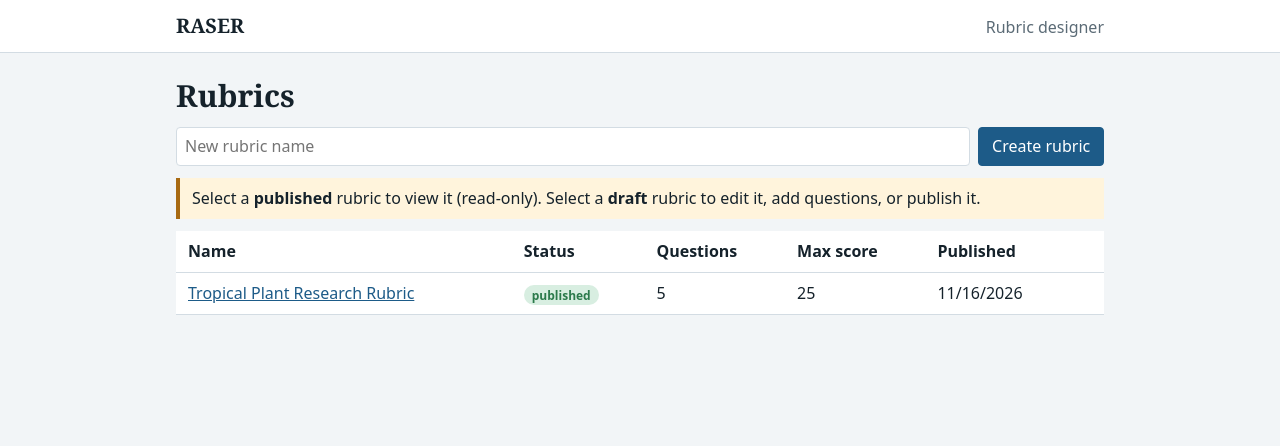
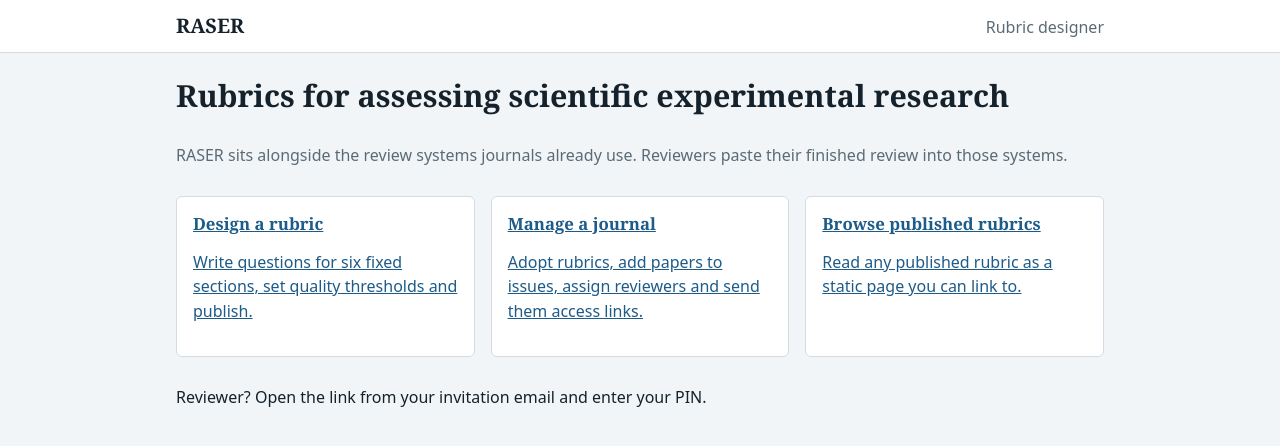
Before and after one commit to pbrusswpi/RASER, a Next.js app: page / in a window 1280 px wide. Shown: the top 446 px of the page. Built offline with nearby package versions, Linux system fonts and the light colour scheme.

Commit message:
created a new landing page

```diff
--- a/src/app/page.tsx
+++ b/src/app/page.tsx
@@ -1,102 +1,16 @@
-"use client";
-// List Rubrics + Create Rubric + Delete Rubric
 import Link from "next/link";
-import { useRouter } from "next/navigation";
-import { useState } from "react";
-import { useDB, useReady } from "@/control/store";
-import { designer } from "@/control/controllers";
-import { fmtDate, maxScore } from "@/entities/types";
-import { ErrorBanner, StatusBadge, useRun } from "@/boundary/hooks";
 
-export default function RubricList() {
-  const db = useDB();
-  const ready = useReady();
-  const router = useRouter();
-  const { error, run } = useRun();
-  const [name, setName] = useState("");
-
-  if (!ready)
-    return <p>Loading…</p>;
-
+export default function Home() {
   return (
     <div className="stack">
-      <h1>Rubrics</h1>
-
-      <form
-        className="row"
-        onSubmit={(e) => {
-          e.preventDefault();
-          run(() => {
-            router.push(`/rubrics/${designer.create(name)}`);
-          });
-        }}>
-
-        <input
-          placeholder="New rubric name"
-          aria-label="New rubric name"
-          value={name}
-          onChange={(e) => setName(e.target.value)}
-        />
-
-        <button className="primary" type="submit">
-          Create rubric
-        </button>
-
-      </form>
-      <ErrorBanner error={error} />
-
-      <p className="notice" role="note">
-        Select a <strong>published</strong> rubric to view it (read-only).
-        Select a <strong>draft</strong> rubric to edit it, add questions, or publish it.
-      </p>
-
-      {db.rubrics.length === 0 ? <p className="muted">No rubrics yet. Name one above to start.</p> : (
-        <table>
-          <thead>
-            <tr>
-              <th>Name</th>
-              <th>Status</th>
-              <th>Questions</th>
-              <th>Max score</th>
-              <th>Published</th>
-              <th></th>
-            </tr>
-          </thead>
-
-          <tbody>
-            {db.rubrics.map((r) => (
-              <tr key={r.id}>
-                <td>
-                  <Link href={`/rubrics/${r.id}`}>
-                    {r.name}
-                  </Link>
-                </td>
-                <td>
-                  <StatusBadge status={r.status} />
-                </td>
-                <td>{r.questions.length}</td>
-                <td>{maxScore(r)}</td>
-                <td>{fmtDate(r.publishedAt)}</td>
-                <td>
-                  {r.status === "draft" &&
-                    <button
-                      onClick={() =>
-                        run(() => {
-                          if (window.confirm(`Delete "${r.name}"?`)) {
-                            designer.remove(r.id);
-                          }
-                        })
-                      }
-                    >
-                      Delete
-                    </button>
-                  }
-                </td>
-              </tr>
-            ))}
-          </tbody>
-        </table>
-      )}
+      <h1>Rubrics for assessing scientific experimental research</h1>
+      <p className="muted">RASER sits alongside the review systems journals already use. Reviewers paste their finished review into those systems.</p>
+      <div className="cards">
+        <Link href="/designer" className="panel"><h3>Design a rubric</h3><p>Write questions for six fixed sections, set quality thresholds and publish.</p></Link>
+        <Link href="/editor" className="panel"><h3>Manage a journal</h3><p>Adopt rubrics, add papers to issues, assign reviewers and send them access links.</p></Link>
+        <Link href="/rubrics" className="panel"><h3>Browse published rubrics</h3><p>Read any published rubric as a static page you can link to.</p></Link>
+      </div>
+      <p>Reviewer? Open the link from your invitation email and enter your PIN.</p>
     </div>
   );
 }
```
